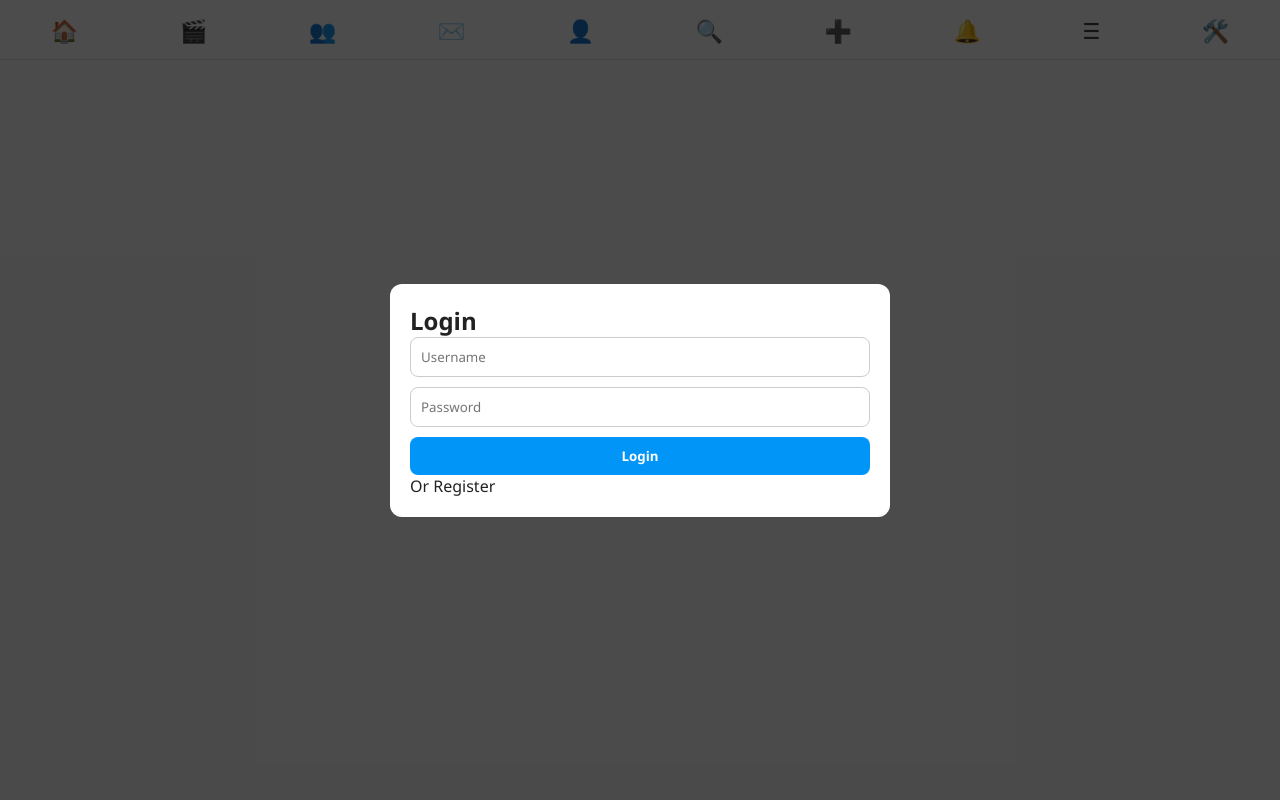
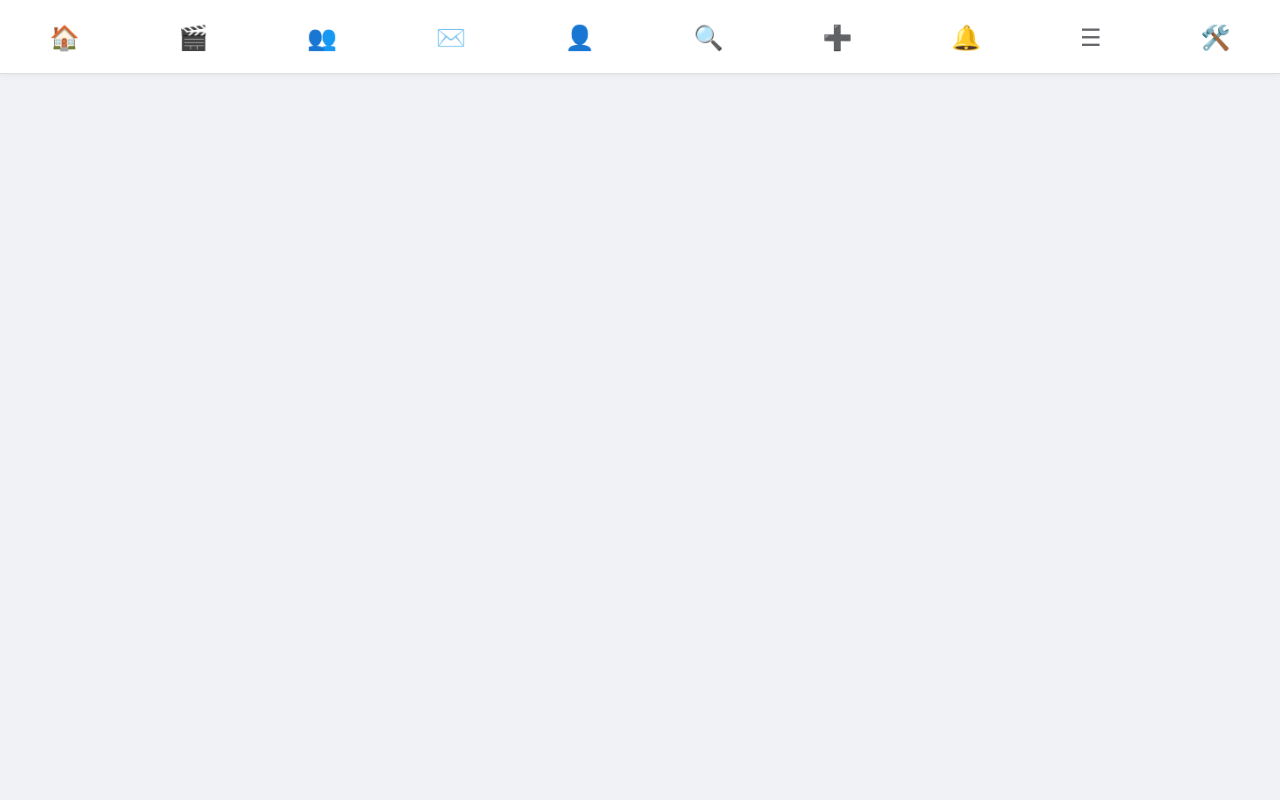
Before and after one commit to Hencheng2/test, a Flask app: page / in a window 1280 px wide. Run offline with Flask 3, Linux system fonts and the light colour scheme; the visitor is signed in with stand-in values (Sample User, id 1); parts of the project's set-up code (start-up, migrations or seed data) failed here and were passed over.

Commit message:
Update style.css

```diff
--- a/static/style.css
+++ b/static/style.css
@@ -1,200 +1,50 @@
-/* style.css - SociaFam theme */
-
-/* Reset & base */
-* {
-  margin: 0;
-  padding: 0;
-  box-sizing: border-box;
-  font-family: "Segoe UI", Tahoma, Geneva, Verdana, sans-serif;
+/* style.css */
+* { margin: 0; padding: 0; box-sizing: border-box; font-family: 'Segoe UI', sans-serif; }
+body {
+    background: #f0f2f5; color: #1c1e21; overflow-x: hidden;
 }
-body {
-  background: #fafafa;
-  color: #222;
-}
-a {
-  text-decoration: none;
-  color: inherit;
-}
-button {
-  cursor: pointer;
-  border: none;
-  outline: none;
-}
-
-/* Navbar */
+.container { max-width: 900px; margin: 0 auto; }
 .navbar {
-  position: fixed;
-  top: 0;
-  left: 0;
-  width: 100%;
-  height: 60px;
-  background: #fff;
-  border-bottom: 1px solid #ddd;
-  display: flex;
-  justify-content: space-around;
-  align-items: center;
-  z-index: 1000;
+    display: flex; justify-content: space-around; align-items: center;
+    background: white; padding: 10px 0; border-bottom: 1px solid #ddd;
+    position: fixed; bottom: 0; width: 100%; z-index: 1000;
+    box-shadow: 0 -2px 10px rgba(0,0,0,0.1);
 }
 .navbar button {
-  background: none;
-  font-size: 22px;
-  color: #444;
+    background: none; border: none; font-size: 24px; color: #65676b; cursor: pointer;
 }
-
-/* Main container */
-.container {
-  margin-top: 70px;
-  padding: 10px;
-}
-
-/* Feed posts */
-.post {
-  background: #fff;
-  border: 1px solid #ddd;
-  border-radius: 12px;
-  margin-bottom: 20px;
-  overflow: hidden;
-  box-shadow: 0 2px 5px rgba(0,0,0,0.05);
-}
-.post-header {
-  display: flex;
-  align-items: center;
-  padding: 10px;
-}
-.post-header img {
-  width: 40px;
-  height: 40px;
-  border-radius: 50%;
-  margin-right: 10px;
-}
-.post-media img,
-.post-media video {
-  width: 100%;
-  max-height: 500px;
-  object-fit: cover;
-}
-.post-actions {
-  display: flex;
-  justify-content: space-between;
-  padding: 10px;
-  font-size: 20px;
-}
-.post-description {
-  padding: 0 10px 10px;
-  font-size: 14px;
-}
+.navbar button:hover { color: #1877f2; }
 
 /* Modals */
-.modal {
-  position: fixed;
-  top: 0; left: 0;
-  width: 100%; height: 100%;
-  background: rgba(0,0,0,0.7);
-  display: none;
-  justify-content: center;
-  align-items: center;
-  z-index: 2000;
-}
-.modal-content {
-  background: #fff;
-  width: 95%;
-  max-width: 500px;
-  border-radius: 12px;
-  padding: 20px;
-  overflow-y: auto;
-  max-height: 90%;
-}
-.modal.show {
-  display: flex;
-}
-
-/* Login/Register */
-.auth-form {
-  display: flex;
-  flex-direction: column;
-}
-.auth-form input {
-  margin-bottom: 10px;
-  padding: 10px;
-  border: 1px solid #ccc;
-  border-radius: 8px;
-}
-.auth-form button {
-  background: #0095f6;
-  color: #fff;
-  padding: 10px;
-  border-radius: 8px;
-  font-weight: bold;
-}
+.modal { display: none; position: fixed; top: 0; left: 0; width: 100%; height: 100%; background: rgba(0,0,0,0.5); z-index: 2000; }
+.modal-content { background: white; margin: 5% auto; width: 90%; max-width: 600px; border-radius: 12px; overflow: hidden; }
+.close { float: right; font-size: 28px; font-weight: bold; cursor: pointer; padding: 10px; }
 
 /* Stories */
-.stories {
-  display: flex;
-  overflow-x: auto;
-  padding: 10px;
-}
-.story {
-  margin-right: 10px;
-  text-align: center;
-}
-.story img {
-  width: 60px;
-  height: 60px;
-  border-radius: 50%;
-  border: 3px solid #0095f6;
-}
+.stories { display: flex; overflow-x: auto; padding: 10px; gap: 10px; background: white; margin-bottom: 10px; }
+.story { position: relative; }
+.story img, .story video { width: 60px; height: 60px; border-radius: 50%; object-fit: cover; border: 2px solid #1877f2; }
+.story-name { font-size: 12px; text-align: center; color: #65676b; }
+
+/* Posts */
+.post { background: white; margin: 10px; border-radius: 8px; padding: 10px; box-shadow: 0 1px 3px rgba(0,0,0,0.1); }
+.post-header { display: flex; align-items: center; gap: 10px; margin-bottom: 10px; }
+.post-header img { width: 40px; height: 40px; border-radius: 50%; }
+.post-actions { display: flex; gap: 15px; margin: 10px 0; }
+.post-actions button { background: none; border: none; color: #65676b; cursor: pointer; }
 
 /* Reels */
-.reel video {
-  width: 100%;
-  max-height: 600px;
-  object-fit: cover;
-  border-radius: 12px;
+.reel { height: 80vh; display: flex; flex-direction: column; }
+.reel video { width: 100%; height: 100%; object-fit: cover; }
+.reel-info { position: absolute; bottom: 20px; left: 20px; color: white; }
+
+/* Forms */
+input, textarea, select { width: 100%; padding: 10px; margin: 10px 0; border: 1px solid #ddd; border-radius: 6px; }
+button { padding: 10px 15px; background: #1877f2; color: white; border: none; border-radius: 6px; cursor: pointer; }
+button:hover { background: #166fe5; }
+
+/* Responsive */
+@media (min-width: 768px) {
+    .navbar { top: 0; bottom: auto; }
+    .modal-content { width: 60%; }
 }
-
-/* Inbox */
-.chat-list {
-  list-style: none;
-}
-.chat-list li {
-  padding: 10px;
-  border-bottom: 1px solid #eee;
-}
-.chat-box {
-  height: 400px;
-  overflow-y: auto;
-  border: 1px solid #ddd;
-  padding: 10px;
-  border-radius: 8px;
-  margin-bottom: 10px;
-}
-.chat-box .msg {
-  margin: 5px 0;
-}
-.msg.self { text-align: right; }
-
-/* Notifications */
-.notification {
-  padding: 10px;
-  border-bottom: 1px solid #eee;
-}
-
-/* Admin Dashboard */
-.admin {
-  background: #111;
-  color: #fff;
-  padding: 20px;
-  border-radius: 12px;
-}
-.admin table {
-  width: 100%;
-  border-collapse: collapse;
-}
-.admin th, .admin td {
-  border: 1px solid #444;
-  padding: 5px;
-}
-
-/* Utility */
-.hidden { display: none; }
-.center { text-align: center; }
```
